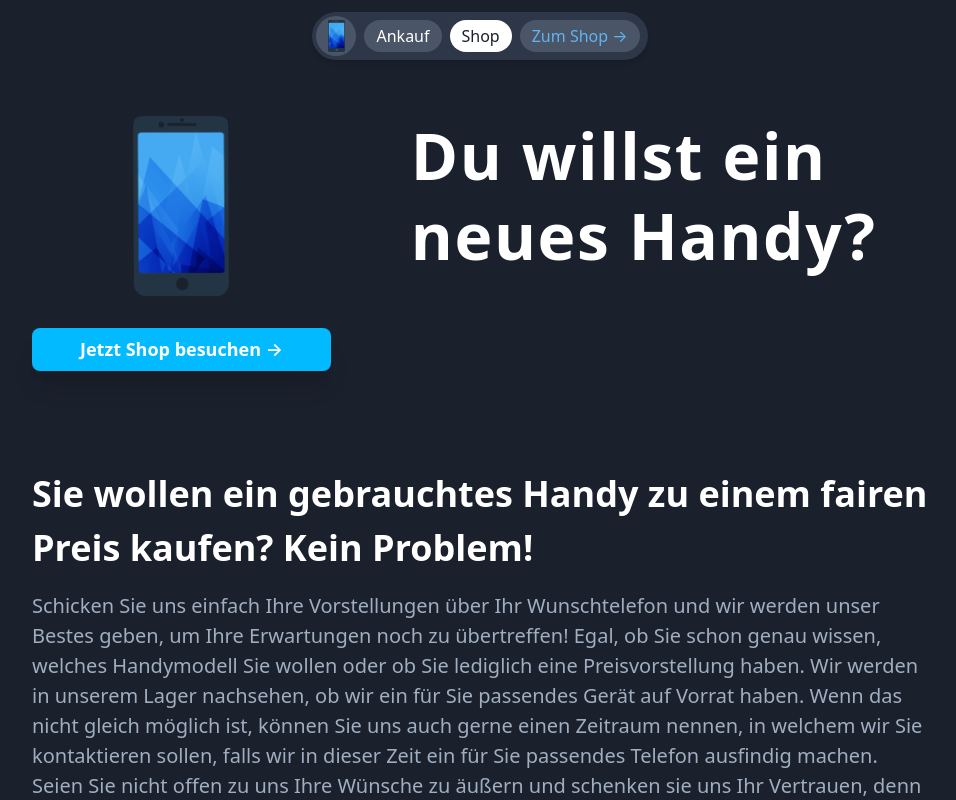
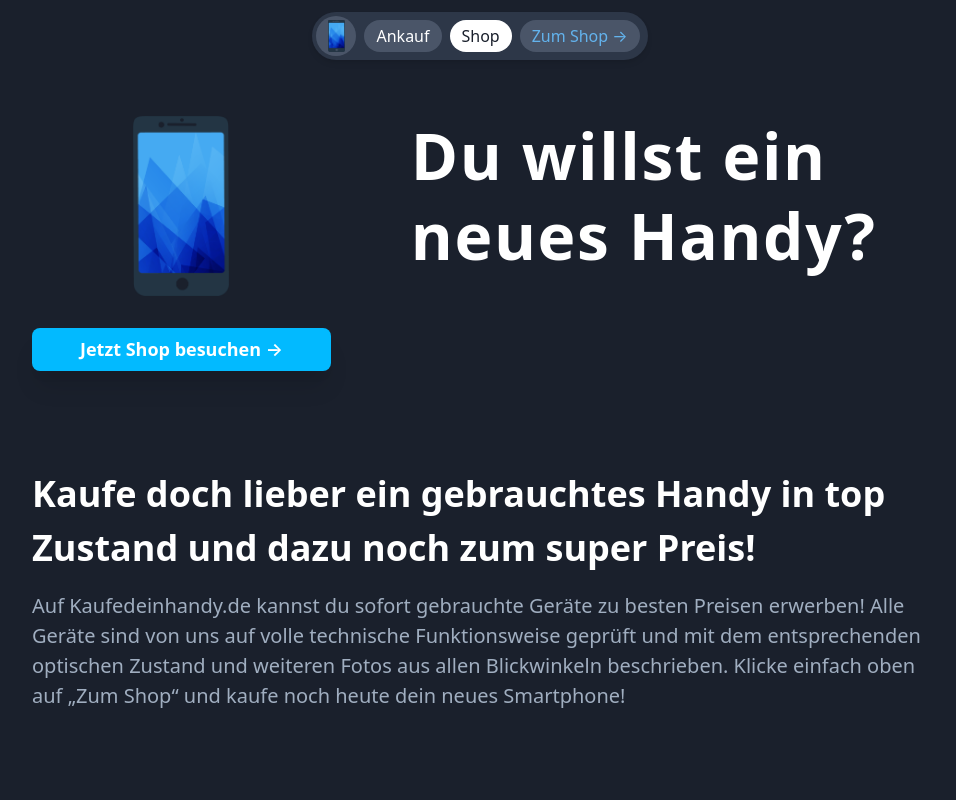
Before and after one commit to ElbartoLennyy/wkdh-nuxt-front, a Nuxt app: page /shop in a window 1280 px wide. Shown: the top 800 px of the page, without its empty margins (160-1116 px from the left). Built offline with nearby package versions, Linux system fonts and the light colour scheme.

Commit message:
shop text

```diff
--- a/pages/shop.vue
+++ b/pages/shop.vue
@@ -40,10 +40,15 @@
 
         <section>
           <h2 class="mt-12 sm:mt-24 text-4xl font-bold">
-            Sie wollen ein gebrauchtes Handy zu einem fairen Preis kaufen? Kein Problem!
+            Kaufe doch lieber ein gebrauchtes Handy in top
+            Zustand und dazu noch zum super Preis!
           </h2>
           <p class="mt-4 text-xl text-gray-500">
-            Schicken Sie uns einfach Ihre Vorstellungen über Ihr Wunschtelefon und wir werden unser Bestes geben, um Ihre Erwartungen noch zu übertreffen! Egal, ob Sie schon genau wissen, welches Handymodell Sie wollen oder ob Sie lediglich eine Preisvorstellung haben. Wir werden in unserem Lager nachsehen, ob wir ein für Sie passendes Gerät auf Vorrat haben. Wenn das nicht gleich möglich ist, können Sie uns auch gerne einen Zeitraum nennen, in welchem wir Sie kontaktieren sollen, falls wir in dieser Zeit ein für Sie passendes Telefon ausfindig machen. Seien Sie nicht offen zu uns Ihre Wünsche zu äußern und schenken sie uns Ihr Vertrauen, denn wir sind da, um Ihre Zufriedenheit zu gewährleisten!
+            Auf Kaufedeinhandy.de kannst du sofort gebrauchte Geräte zu besten Preisen
+            erwerben! Alle Geräte sind von uns auf volle technische Funktionsweise geprüft und
+            mit dem entsprechenden optischen Zustand und weiteren Fotos aus allen
+            Blickwinkeln beschrieben. Klicke einfach oben auf „Zum Shop“ und kaufe noch heute
+            dein neues Smartphone!
           </p>
         </section>
 
```
